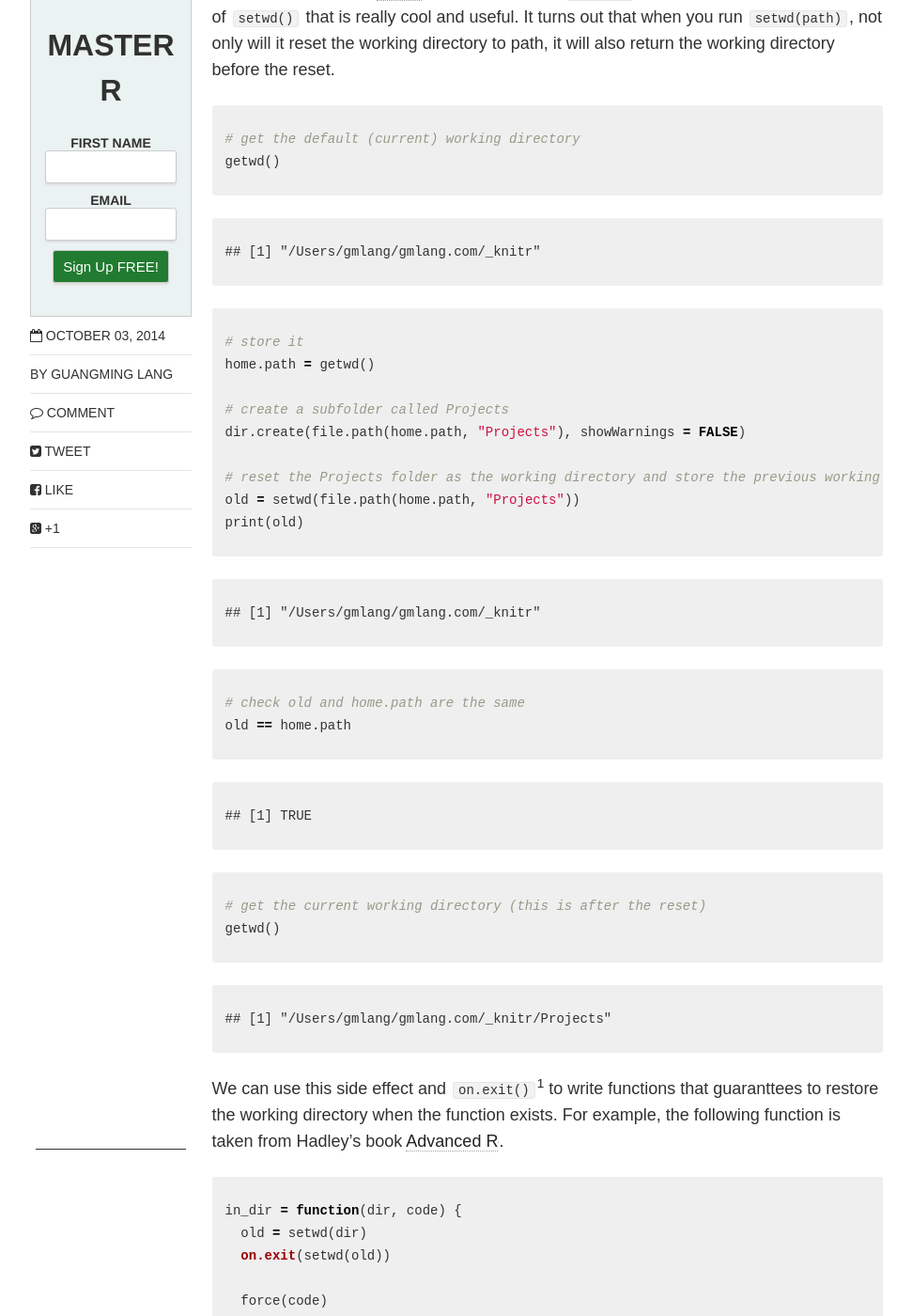
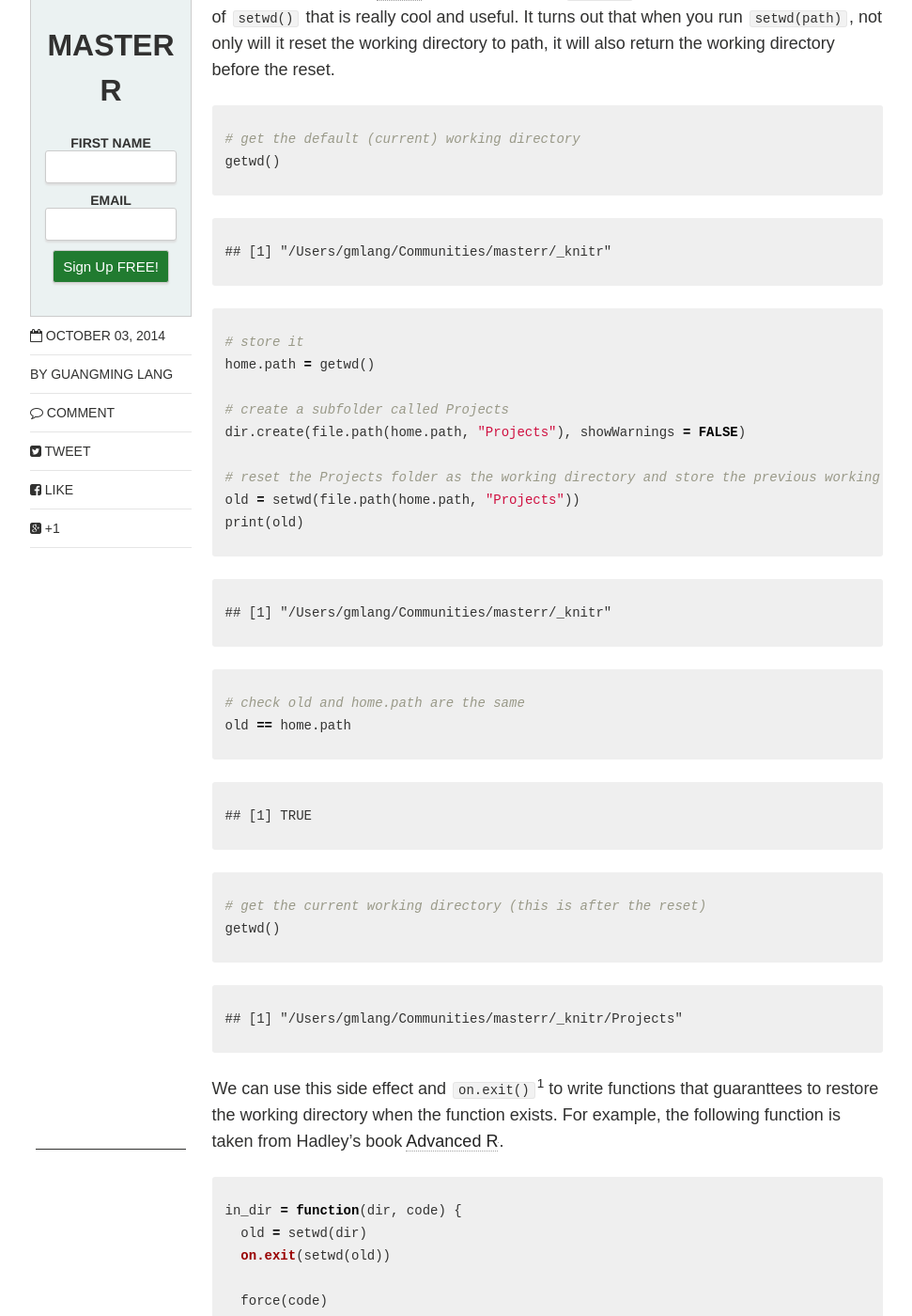
Before and after one commit to gmlang/masterr, a Jekyll site: the page built from _posts/r/2014-10-03-the-setwd-function-in-r.md, in a window 1280 px wide and 1400 px high, scrolled down 548 px. Shown: the whole window at 94% size, without its empty margins (154-1125 px from the left). Built offline with Jekyll 4.4.1, drawn with Linux system fonts in a browser that asks for light colours; nearby versions of some CDN libraries; comment, search, counter and statistics services are not loaded; some of the changed text lies outside the part shown.

Commit message:
no message

````diff
--- a/_knitr/2014-10-02-how-to-quickly-subset-list-elements-in-r.Rmd
+++ b/_knitr/2014-10-02-how-to-quickly-subset-list-elements-in-r.Rmd
@@ -20,7 +20,6 @@ y[2]
 ```
 
 This allows us to easily subset the elements of a list when the elements are vectors. For example, given a list of 3 elements: a character vector, an integer vector, and a logical vector, we can use `lapply` and `[` to easily extract the 2nd value from each vector.
-
 ```{r}
 x = list(letters[1:4], 1:5, c(T, F, T, F, F, T))
 lapply(x, `[`, 2)
--- a/_posts/r/2014-10-03-the-setwd-function-in-r.md
+++ b/_posts/r/2014-10-03-the-setwd-function-in-r.md
@@ -22,7 +20,7 @@ getwd()
 
 
 {% highlight text %}
-## [1] "/Users/gmlang/gmlang.com/_knitr"
+## [1] "/Users/gmlang/Communities/masterr/_knitr"
 {% endhighlight %}
 
 
@@ -42,7 +40,7 @@ print(old)
 
 
 {% highlight text %}
-## [1] "/Users/gmlang/gmlang.com/_knitr"
+## [1] "/Users/gmlang/Communities/masterr/_knitr"
 {% endhighlight %}
 
 
@@ -68,12 +66,11 @@ getwd()
 
 
 {% highlight text %}
-## [1] "/Users/gmlang/gmlang.com/_knitr/Projects"
+## [1] "/Users/gmlang/Communities/masterr/_knitr/Projects"
 {% endhighlight %}
 
 We can use this side effect and `on.exit()`[^1] to write functions that guaranttees to restore the working directory when the function exists. For example, the following function is taken from Hadley's book
 <a href="http://www.amazon.com/gp/product/B00NFODLIQ/ref=as_li_tl?ie=UTF8&camp=1789&creative=9325&creativeASIN=B00NFODLIQ&linkCode=as2&tag=cabaceo-20&linkId=ADGTP76QZMPYXEVL">Advanced R</a><img src="http://ir-na.amazon-adsystem.com/e/ir?t=cabaceo-20&l=as2&o=1&a=B00NFODLIQ" width="1" height="1" border="0" alt="" style="border:none !important; margin:0px !important;" />.
-
 
 {% highlight r %}
 in_dir = function(dir, code) {
@@ -86,7 +83,6 @@ in_dir = function(dir, code) {
 
 Pass the variable `old` and the function `getwd()` to it, and you get
 
-
 {% highlight r %}
 in_dir(old, getwd())
 {% endhighlight %}
@@ -94,7 +90,7 @@ in_dir(old, getwd())
 
 
 {% highlight text %}
-## [1] "/Users/gmlang/gmlang.com/_knitr"
+## [1] "/Users/gmlang/Communities/masterr/_knitr"
 {% endhighlight %}
 
 
@@ -106,7 +102,7 @@ getwd()
 
 
 {% highlight text %}
-## [1] "/Users/gmlang/gmlang.com/_knitr"
+## [1] "/Users/gmlang/Communities/masterr/_knitr"
 {% endhighlight %}
 
 [^1]: The code in `on.exit()` is run regardless of whether the function does an early return, throws an error, or simply reaches the end of the function body.
````
Also changed, not shown: other parts of _knitr/2014-10-02-how-to-quickly-subset-list-elements-in-r.Rmd (+2 -2 lines), other parts of _posts/r/2014-10-03-the-setwd-function-in-r.md (+2 -4 lines), _knitr/2014-09-25-how-to-read-excel-files-into-r.Rmd (+7 -6 lines), _knitr/2014-10-03-the-setwd-function-in-r.Rmd (+3 -6 lines), _posts/r/2014-09-25-how-to-read-excel-files-into-r.md (+4 -2 lines), _posts/r/2014-10-02-how-to-quickly-subset-list-elements-in-r.md (+2 -3 lines).
